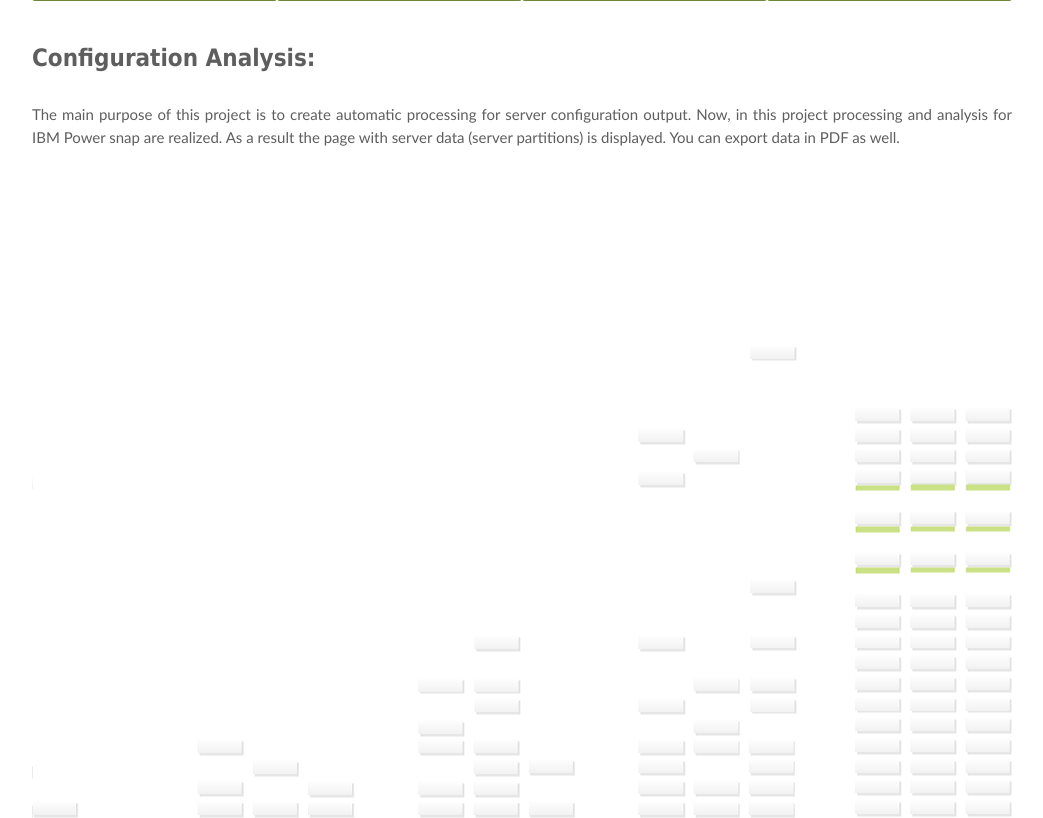
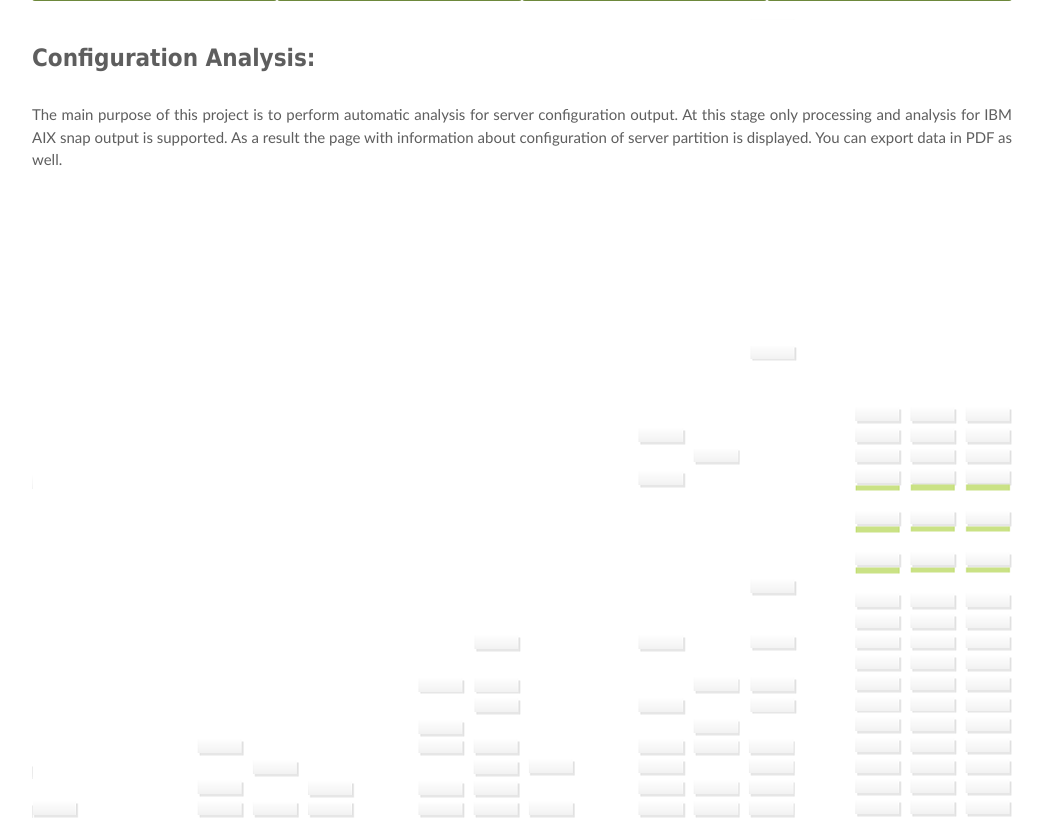
Before and after one commit to vpluzhnikov/confcenter, a Django app: template confcenter/templates/projects_en.html in a window 1280 px wide. Shown: the part 61-879 px from the top of the page, without its empty margins (118-1161 px from the left). Run offline with Django 3.2, Linux system fonts and the light colour scheme; the template is opened without the code that fills it, so the values that code supplies are empty; some libraries are stand-ins or nearby versions.

Commit message:
Production v1.1

```diff
--- a/confcenter/settings.py
+++ b/confcenter/settings.py
@@ -12,7 +12,7 @@ AIX_ARCHIVER = 'tar'
 AIX_ARCHIVER_ARGS = '-zxf'
 SOLARIS_ARCHIVER = 'tar'
 SOLARIS_ARCHIVER_ARGS = '-zxf'
-LINUX = 0
+LINUX = 1
 if LINUX:
     AIX_ARCHIVER = 'pax'
     AIX_ARCHIVER_ARGS = '-rf'
@@ -25,7 +25,7 @@ FILE_UPLOAD_MAX_MEMORY_SIZE = '104857600'
 FILE_UPLOAD_HANDLERS = ('confcenter.upload_handlers.UploadProgressCachedHandler', ) + \
                        global_settings.FILE_UPLOAD_HANDLERS
 LOG = PROJECT_DIR + '/log/'
-ARIAL_FONT_FILELOCATION = '/Users/vs/dev/confcenter/locale/fonts/Arial.ttf'
+ARIAL_FONT_FILELOCATION = '/home/vs/www/confcenter/locale/fonts/Arial.ttf'
 
 ADMINS = (
     # ('Your Name', 'your_email@example.com'),
@@ -58,7 +58,7 @@ TIME_ZONE = 'Europe/Moscow'
 LANGUAGE_CODE = 'ru-ru'
 
 LOCALE_PATHS = (
-    '/Users/vs/dev/confcenter/locale',
+    '/home/vs/www/confcenter/locale',
     )
 
 
--- a/confcenter/templates/projects_en.html
+++ b/confcenter/templates/projects_en.html
@@ -19,8 +19,8 @@
     <div id="content_conf">
 
         <h1>Configuration Analysis: </h1>
-        <p class="about">   The main purpose of this project is to create automatic processing for server configuration output.
-            Now, in this project processing and analysis for IBM Power snap are realized.
-            As a result the page with server data (server partitions) is displayed.  You can export data in PDF as well.</p>
+        <p class="about">   The main purpose of this project is to perform automatic analysis for server configuration output.
+            At this stage only processing and analysis for IBM AIX snap output is supported.
+            As a result the page with information about configuration of server partition is displayed.  You can export data in PDF as well.</p>
     </div>
 {% endblock %}
--- a/confcenter/templates/snapreport_form.html
+++ b/confcenter/templates/snapreport_form.html
@@ -15,7 +15,7 @@
     <form action="" method="post">
     <p> <input type="button" title="{% trans "hide_show_all" %}" class="plusBtn" value="   +   " onclick="hideShowAll('div.hideCont');return false;">
         <input type="button" title="{% trans "hide_show_all" %}" class="minusBtn" value="   -   " onclick="hideShowAll('div.hideCont');return false;" style="display: none">
-        <input type="submit" name="db_save" value="{% trans "save_in_db_button" %}">
+        <input type="submit" style="display:none" name="db_save" value="{% trans "save_in_db_button" %}">
         <input type="submit" name="pdf_save" value="{% trans "save_in_pdf_button" %}"> </p>
     {% if sysparams %}
         <A class = "hideBtn" onclick="hideShow(this);return false;"> {% trans "system_params_rep" %}
@@ -683,7 +683,7 @@
         <p>
             <input type="button" title="{% trans "hide_show_all" %}" class="plusBtn" value="   +   " onclick="hideShowAll('div.hideCont');return false;">
             <input type="button" title="{% trans "hide_show_all" %}" class="minusBtn" value="   -   " onclick="hideShowAll('div.hideCont');return false;" style="display: none">
-        <input type="submit" name="db_save" value="{% trans "save_in_db_button" %}">
+        <input type="submit" style="display:none" name="db_save" value="{% trans "save_in_db_button" %}">
         <input type="submit" name="pdf_save" value="{% trans "save_in_pdf_button" %}"> </p>
 
     </form>
```
Also changed, not shown: confcenter/templates/plans_en.html (+4 -4 lines), locale/en/LC_MESSAGES/django.po, locale/fonts/LC_MESSAGES/django.po, locale/ru/LC_MESSAGES/django.po, 4 other files.
